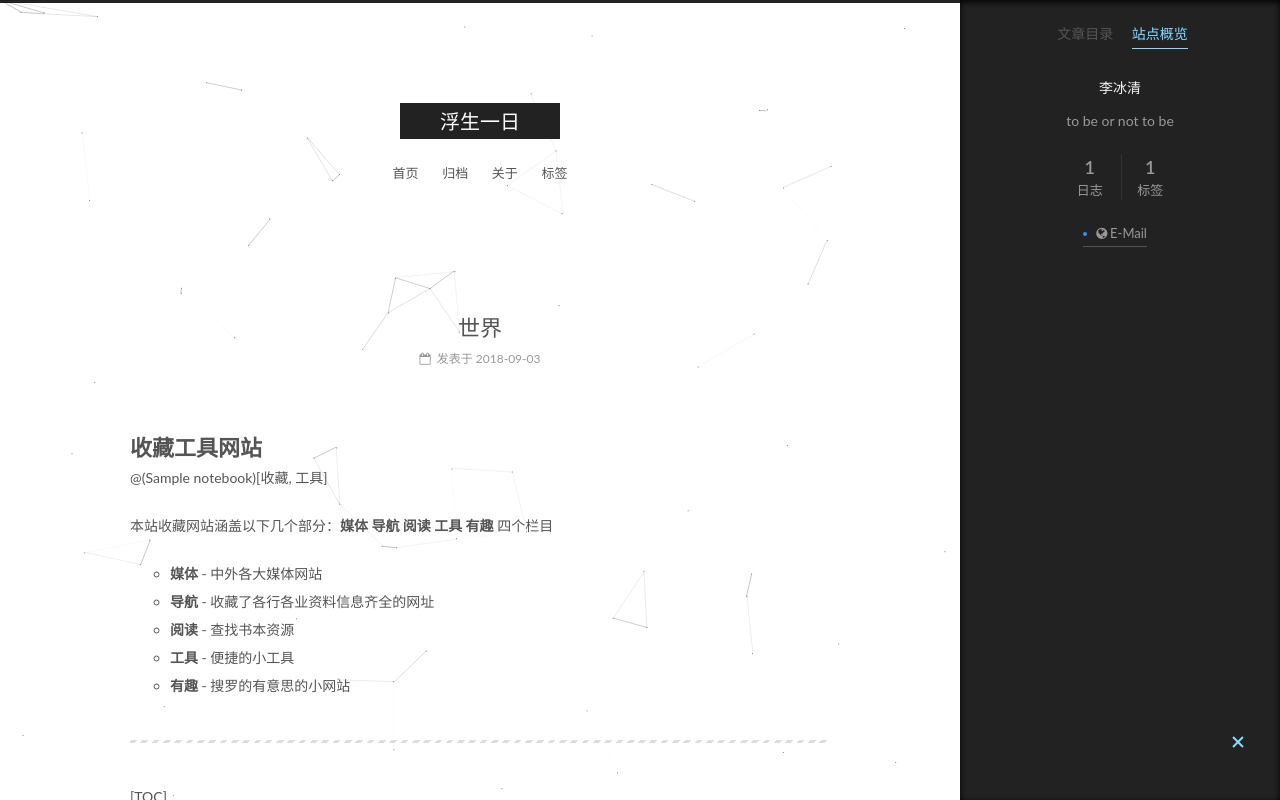
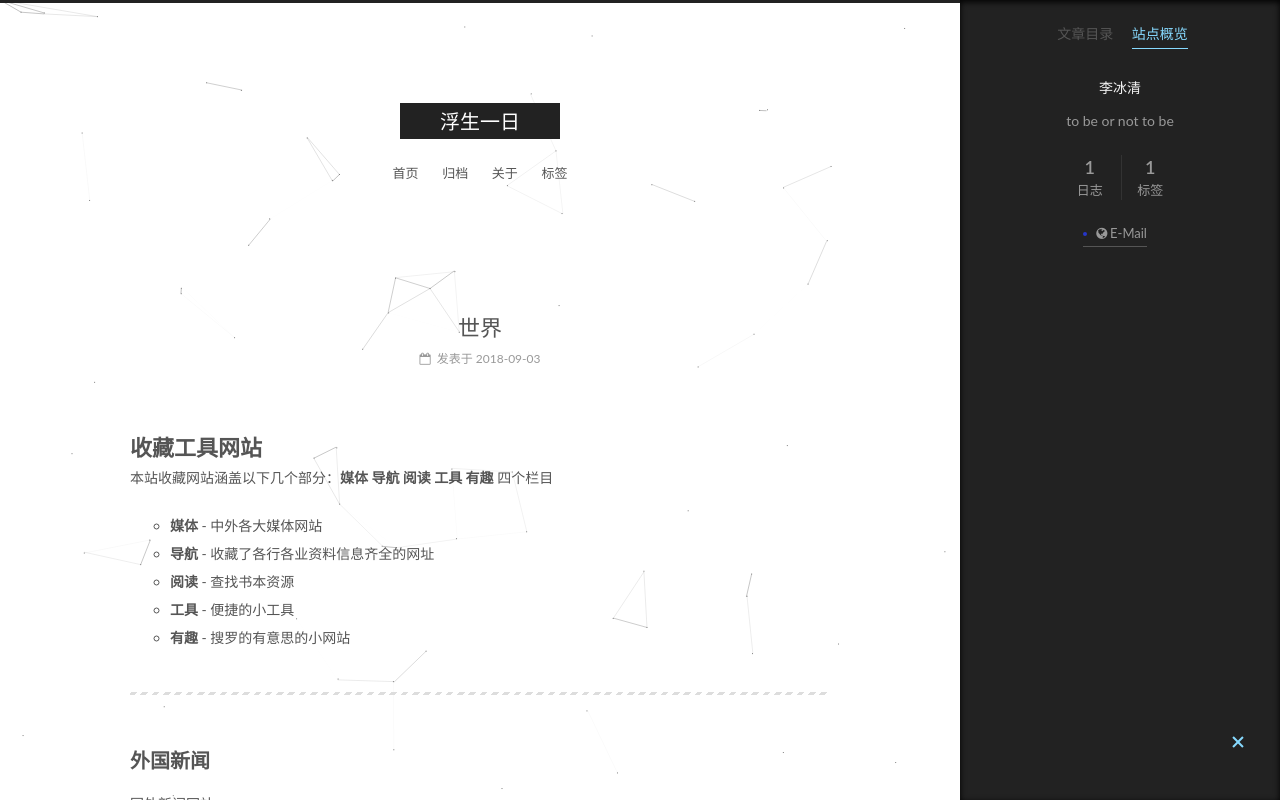
Before and after one commit to libingqingshu/libingqingshu.github.io, a plain HTML site: page blog/2018/09/03/世界/index.html in a window 1280 px wide. Both pictures are taken after a click on the item "站点概览". Shown: the top 800 px of the page. Drawn offline with Linux system fonts and the light colour scheme.

Commit message:
Site updated: 2018-09-03 22:14:19

```diff
--- a/blog/2018/09/03/世界/index.html
+++ b/blog/2018/09/03/世界/index.html
@@ -79,18 +79,18 @@
 
 
 
-<meta name="description" content="收藏工具网站@(Sample notebook)[收藏, 工具] 本站收藏网站涵盖以下几个部分：媒体  导航 阅读 工具 有趣 四个栏目  媒体 - 中外各大媒体网站 导航 -  收藏了各行各业资料信息齐全的网址 阅读 -  查找书本资源 工具 -  便捷的小工具 有趣 -  搜罗的有意思的小网站   [TOC] 外国新闻国外新闻网站科学新闻流言研究中心 普利策新闻奖普利策奖（Pulitzer P">
+<meta name="description" content="收藏工具网站本站收藏网站涵盖以下几个部分：媒体  导航 阅读 工具 有趣 四个栏目  媒体 - 中外各大媒体网站 导航 -  收藏了各行各业资料信息齐全的网址 阅读 -  查找书本资源 工具 -  便捷的小工具 有趣 -  搜罗的有意思的小网站   外国新闻国外新闻网站科学新闻流言研究中心 普利策新闻奖普利策奖（Pulitzer Prize）是美国新闻界的最高荣誉奖项，设立于1917年，由哥伦比亚">
 <meta name="keywords" content="收藏">
 <meta property="og:type" content="article">
 <meta property="og:title" content="世界">
 <meta property="og:url" content="http://yoursite.com/blog/2018/09/03/世界/index.html">
 <meta property="og:site_name" content="浮生一日">
-<meta property="og:description" content="收藏工具网站@(Sample notebook)[收藏, 工具] 本站收藏网站涵盖以下几个部分：媒体  导航 阅读 工具 有趣 四个栏目  媒体 - 中外各大媒体网站 导航 -  收藏了各行各业资料信息齐全的网址 阅读 -  查找书本资源 工具 -  便捷的小工具 有趣 -  搜罗的有意思的小网站   [TOC] 外国新闻国外新闻网站科学新闻流言研究中心 普利策新闻奖普利策奖（Pulitzer P">
+<meta property="og:description" content="收藏工具网站本站收藏网站涵盖以下几个部分：媒体  导航 阅读 工具 有趣 四个栏目  媒体 - 中外各大媒体网站 导航 -  收藏了各行各业资料信息齐全的网址 阅读 -  查找书本资源 工具 -  便捷的小工具 有趣 -  搜罗的有意思的小网站   外国新闻国外新闻网站科学新闻流言研究中心 普利策新闻奖普利策奖（Pulitzer Prize）是美国新闻界的最高荣誉奖项，设立于1917年，由哥伦比亚">
 <meta property="og:locale" content="zh-Hans">
-<meta property="og:updated_time" content="2018-09-03T13:37:37.499Z">
+<meta property="og:updated_time" content="2018-09-03T14:13:40.948Z">
 <meta name="twitter:card" content="summary">
 <meta name="twitter:title" content="世界">
-<meta name="twitter:description" content="收藏工具网站@(Sample notebook)[收藏, 工具] 本站收藏网站涵盖以下几个部分：媒体  导航 阅读 工具 有趣 四个栏目  媒体 - 中外各大媒体网站 导航 -  收藏了各行各业资料信息齐全的网址 阅读 -  查找书本资源 工具 -  便捷的小工具 有趣 -  搜罗的有意思的小网站   [TOC] 外国新闻国外新闻网站科学新闻流言研究中心 普利策新闻奖普利策奖（Pulitzer P">
+<meta name="twitter:description" content="收藏工具网站本站收藏网站涵盖以下几个部分：媒体  导航 阅读 工具 有趣 四个栏目  媒体 - 中外各大媒体网站 导航 -  收藏了各行各业资料信息齐全的网址 阅读 -  查找书本资源 工具 -  便捷的小工具 有趣 -  搜罗的有意思的小网站   外国新闻国外新闻网站科学新闻流言研究中心 普利策新闻奖普利策奖（Pulitzer Prize）是美国新闻界的最高荣誉奖项，设立于1917年，由哥伦比亚">
 
 
 
@@ -312,8 +312,7 @@
 
 
 
-        <h1 id="收藏工具网站"><a href="#收藏工具网站" class="headerlink" title="收藏工具网站"></a>收藏工具网站</h1><p>@(Sample notebook)[收藏, 工具]</p>
-<p>本站收藏网站涵盖以下几个部分：<strong>媒体  导航 阅读 工具 有趣</strong> 四个栏目</p>
+        <h1 id="收藏工具网站"><a href="#收藏工具网站" class="headerlink" title="收藏工具网站"></a>收藏工具网站</h1><p>本站收藏网站涵盖以下几个部分：<strong>媒体  导航 阅读 工具 有趣</strong> 四个栏目</p>
 <ul>
 <li><strong>媒体</strong> - 中外各大媒体网站</li>
 <li><strong>导航</strong> -  收藏了各行各业资料信息齐全的网址</li>
@@ -322,7 +321,6 @@
 <li><strong>有趣</strong> -  搜罗的有意思的小网站</li>
 </ul>
 <hr>
-<p>[TOC]</p>
 <h2 id="外国新闻"><a href="#外国新闻" class="headerlink" title="外国新闻"></a>外国新闻</h2><p><a href="http://www.kanguowai.com/xinwen/" target="_blank" rel="noopener">国外新闻网站</a><br><a href="https://www.sciencenews.org/" target="_blank" rel="noopener">科学新闻</a><br><a href="http://www.newsooxx.com/" target="_blank" rel="noopener">流言研究中心</a></p>
 <p><a href="http://www.pulitzer.org" target="_blank" rel="noopener">普利策新闻奖</a><br>普利策奖（Pulitzer Prize）是美国新闻界的最高荣誉奖项，设立于1917年，由哥伦比亚大学主办。普利策奖官网提供历届获奖者名单，以及普利策奖的一些知识，比如：谁是约瑟夫·普利策？谁设计了普利策奖金牌？谁是第一位非洲裔普利策奖获奖者？怎样才能获得普利策奖获奖照片副本？怎样提交一个作品参与普利策奖竞争？这些问题都可以从普利策奖官网上获得官方的答案。</p>
 <p><a href="http://news.google.com" target="_blank" rel="noopener">谷歌新闻</a><br>谷歌新闻（Google News）是由谷歌首席工程师克里希纳•巴拉特（Krishna Bharat）领导研发的一款web新闻聚合器，后台采用聚合算法实现对Google新闻的首页更新和新闻推荐。</p>
@@ -348,7 +346,7 @@
 <p><strong>生活</strong><br><a href="http://daohangwan.com/board/aMAa" target="_blank" rel="noopener">中国驻各国大使馆及签证网站导航</a></p>
 <p><strong>娱乐</strong><br><a href="http://www.yingmi123.com/" target="_blank" rel="noopener">影迷导航</a></p>
 <p><strong>新媒体</strong><br><a href="http://www.techxue.com/dh/" target="_blank" rel="noopener">互联网分析沙龙</a><br><a href="http://daohangwan.com/board/ej2R" target="_blank" rel="noopener">新媒体</a><br><a href="http://daohangwan.com/board/erEd" target="_blank" rel="noopener">运营/新媒体编辑</a><br><a href="http://www.hippter.com/" target="_blank" rel="noopener">PPT导航</a></p>
-<p>行业</p>
+<p><strong>行业</strong></p>
 <p><a href="http://daohangwan.com/board/bmZO" target="_blank" rel="noopener">建筑和室内设计</a><br><a href="http://daohangwan.com/board/dJ62" target="_blank" rel="noopener">人力资源HR</a><br><a href="http://daohangwan.com/board/eERv" target="_blank" rel="noopener">财经</a><br><a href="http://www.meddir.cn/" target="_blank" rel="noopener">医学</a><br><a href="http://hao.shejidaren.com/" target="_blank" rel="noopener">设计</a><br><a href=""></a><br><a href=""></a><br><a href=""></a><br><a href=""></a></p>
 <h2 id="工具"><a href="#工具" class="headerlink" title="工具"></a>工具</h2><p><strong>验证</strong><br><a href="https://www.tianyancha.com/" target="_blank" rel="noopener">天眼查</a><br><a href="http://www.sogou.com/tupu/person.html" target="_blank" rel="noopener">人物关系图谱</a><br><a href="http://tool.mkblog.cn/contrast/" target="_blank" rel="noopener">文本差异比较</a><br><a href="http://tool.mkblog.cn/ocr/" target="_blank" rel="noopener">OCR文字识别</a><br><a href="http://tool.mkblog.cn/ip/" target="_blank" rel="noopener">IP地址查询</a><br><a href="http://tool.mkblog.cn/webscan/" target="_blank" rel="noopener">网址安全监测</a><br>数据基于腾讯和360安全中心，检测结果仅供参考。为站长免费提供网站备案查询、漏洞检测、网站漏洞修复、网站后门检测、木马查杀，网址安全查询等服务<br><a href="http://mk.mkblog.cn/home/info/" target="_blank" rel="noopener">百度贴吧IP查询</a><br><a href="http://tool.mkblog.cn/shouji/" target="_blank" rel="noopener">手机号码归属地查询</a></p>
 <p><strong>资料</strong><br><a href="http://tool.mkblog.cn/weibovideo/" target="_blank" rel="noopener">微博视频解析下载</a>(<a href="http://weibo.iiilab.com/" target="_blank" rel="noopener">http://weibo.iiilab.com/</a>)<br><a href="http://xclient.info/?t=357608aacf0fa86424ca5ff22b0dc4b16931d34b" target="_blank" rel="noopener">MAC软件下载</a><br><a href="http://dy.52xyuguo.com/" target="_blank" rel="noopener">视频VIP解析</a><br><a href="http://www.findsounds.com/" target="_blank" rel="noopener">音效</a><br><a href="https://giphy.com/" target="_blank" rel="noopener">GIF</a><br><a href="https://chineseposters.net/" target="_blank" rel="noopener">中国标语海报</a></p>
--- a/css/main.css
+++ b/css/main.css
@@ -1822,7 +1822,7 @@ pre .javascript .function {
   width: 4px;
   height: 4px;
   border-radius: 50%;
-  background: #2e8fff;
+  background: #2636c9;
 }
 .links-of-blogroll {
   font-size: 13px;
```
Also changed, not shown: index.html (+2 -4 lines).
